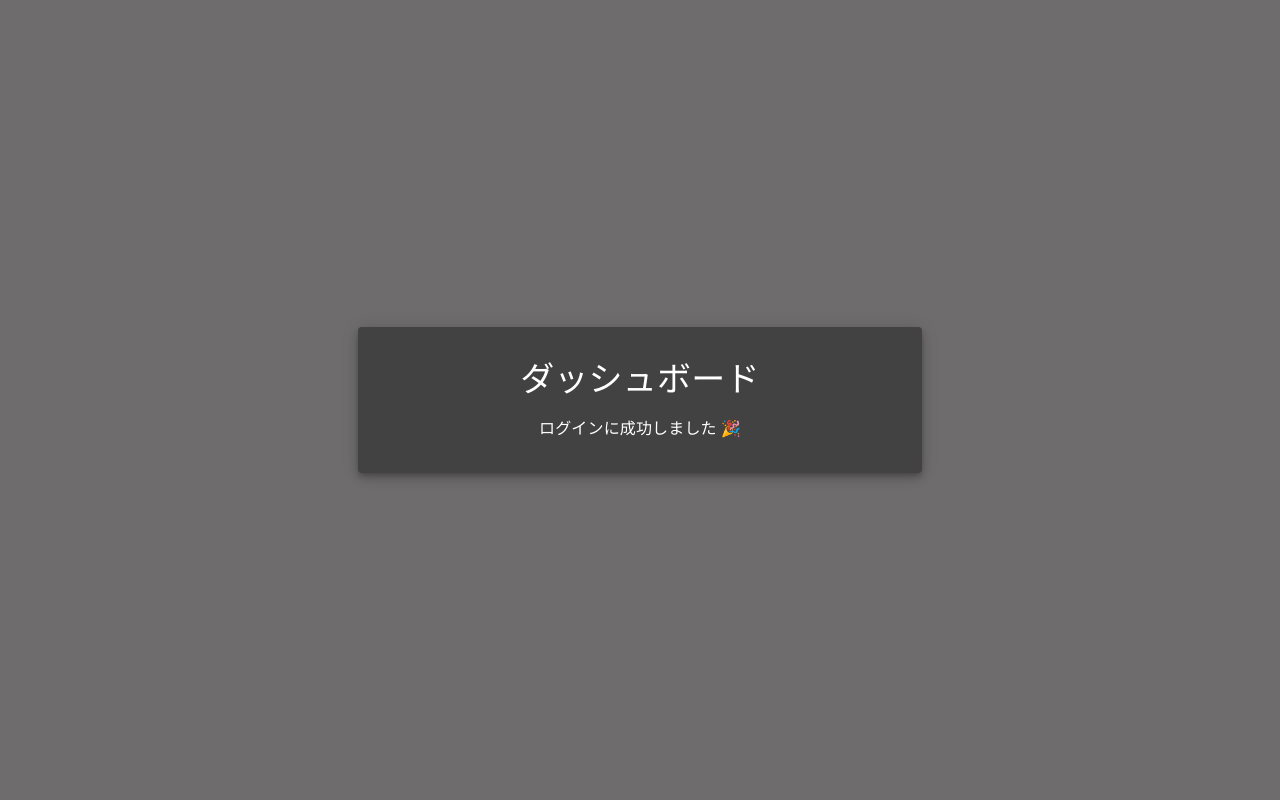
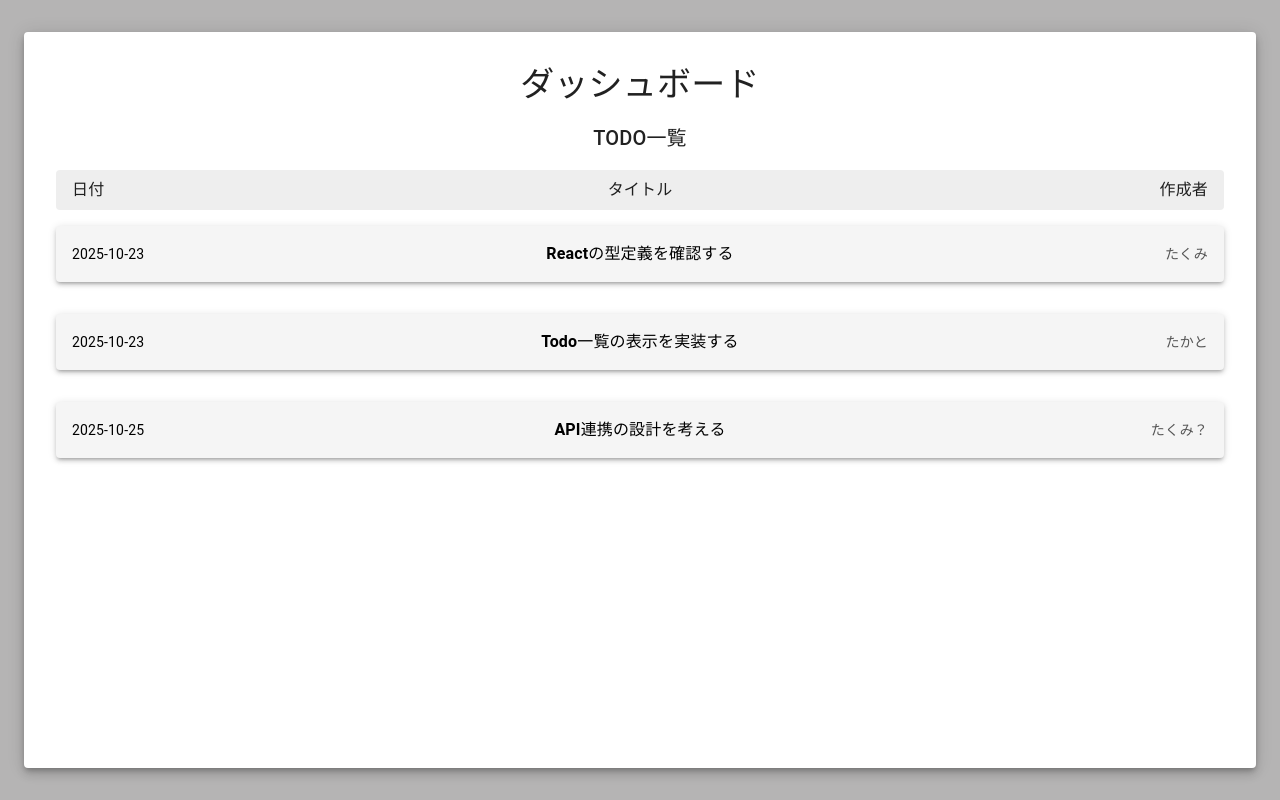
Before and after one commit to poshimyon/todoReact, a React (Vite) app in the folder todoApp/: page /dashboard in a window 1280 px wide. Built offline with nearby package versions, Linux system fonts and the light colour scheme.

Commit message:
TODO一覧作成

```diff
--- /dev/null
+++ b/todoApp/src/components/Todo.tsx
@@ -0,0 +1,42 @@
+// components/Todo.tsx
+import { Box, Typography, Paper } from "@mui/material";
+
+type TodoProps = {
+  date: string;
+  title: string;
+  author: string;
+};
+
+export default function Todo({ date, title, author }: TodoProps) {
+  return (
+    <Paper
+      elevation={3}
+      sx={{
+        width: "100%",
+        mb: 2,
+        backgroundColor: "#f5f5f5",
+        color: "#000",
+        padding: 2,
+        boxSizing: "border-box",
+      }}
+    >
+      <Box
+        sx={{
+          display: "flex",
+          justifyContent: "space-between",
+          alignItems: "center",
+        }}
+      >
+        <Typography variant="body2" sx={{ width: "30%" }}>
+          {date}
+        </Typography>
+        <Typography variant="body1" sx={{ width: "40%", textAlign: "center", fontWeight: "bold" }}>
+          {title}
+        </Typography>
+        <Typography variant="body2" sx={{ width: "30%", textAlign: "right", color: "#555" }}>
+          {author}
+        </Typography>
+      </Box>
+    </Paper>
+  );
+}
--- a/todoApp/src/pages/Dashboard.tsx
+++ b/todoApp/src/pages/Dashboard.tsx
@@ -1,43 +1,89 @@
-import { Box, Typography, Container, Paper } from "@mui/material";
+import { Box, Typography, Container, Paper, Snackbar, Alert } from "@mui/material";
+import { useEffect, useState } from "react";
+import Todo from "../components/Todo";
 
 export default function Dashboard() {
+  const [openSnackbar, setOpenSnackbar] = useState(false);
+
+  useEffect(() => {
+    setOpenSnackbar(true);
+  }, []);
+
+  const todos = [
+    { date: "2025-10-23", title: "Reactの型定義を確認する", author: "たくみ" },
+    { date: "2025-10-23", title: "Todo一覧の表示を実装する", author: "たかと" },
+    { date: "2025-10-25", title: "API連携の設計を考える", author: "たくみ？" },
+  ];
+
   return (
     <Container
       maxWidth={false}
       sx={{
-                display: "flex",
-                justifyContent: "center",
-                alignItems: "center",
         width: "100vw",
         height: "100vh",
-                backgroundColor: "#6e6c6cff", // ログイン画面と同じ背景色
+        backgroundColor: "#b5b4b4ff",
+        padding: 4,
+        boxSizing: "border-box",
       }}
     >
       <Paper
         elevation={6}
         sx={{
-                    p: 4,
-                    maxWidth: 500,
           width: "100%",
-                    backgroundColor: "#424242", // 少し濃いダークグレー
-                    color: "#fff",
+          height: "100%",
+          backgroundColor: "#fff",
+          padding: 4,
+          boxSizing: "border-box",
         }}
       >
+        <Box sx={{ display: "flex", flexDirection: "column", gap: 2 }}>
+          <Typography variant="h4" align="center">
+            ダッシュボード
+          </Typography>
+
+          <Typography variant="h6" align="center">
+            TODO一覧
+          </Typography>
+
           <Box
             sx={{
               display: "flex",
-                        flexDirection: "column",
-                        alignItems: "center",
+              justifyContent: "space-between",
+              fontWeight: "bold",
+              px: 2,
+              py: 1,
+              backgroundColor: "#eeeeee",
+              borderRadius: 1,
             }}
           >
-                    <Typography variant="h4" sx={{ mb: 2 }}>
-                        ダッシュボード
-                    </Typography>
-                    <Typography variant="body1">
-                        ログインに成功しました 🎉
-                    </Typography>
+            <Typography sx={{ width: "30%" }}>日付</Typography>
+            <Typography sx={{ width: "40%", textAlign: "center" }}>タイトル</Typography>
+            <Typography sx={{ width: "30%", textAlign: "right" }}>作成者</Typography>
+          </Box>
+
+          {/* TODO一覧 */}
+          {todos.map((todo, index) => (
+            <Todo
+              key={index}
+              date={todo.date}
+              title={todo.title}
+              author={todo.author}
+            />
+          ))}
         </Box>
       </Paper>
+
+      {/* ポップアップ通知 */}
+      <Snackbar
+        open={openSnackbar}
+        autoHideDuration={3000}
+        onClose={() => setOpenSnackbar(false)}
+        anchorOrigin={{ vertical: "top", horizontal: "center" }}
+      >
+        <Alert severity="success" sx={{ width: "100%" }}>
+          ログインに成功しました 🎉
+        </Alert>
+      </Snackbar>
     </Container>
   );
 }
```
Lines whose indentation alone changed are shown as unchanged.
